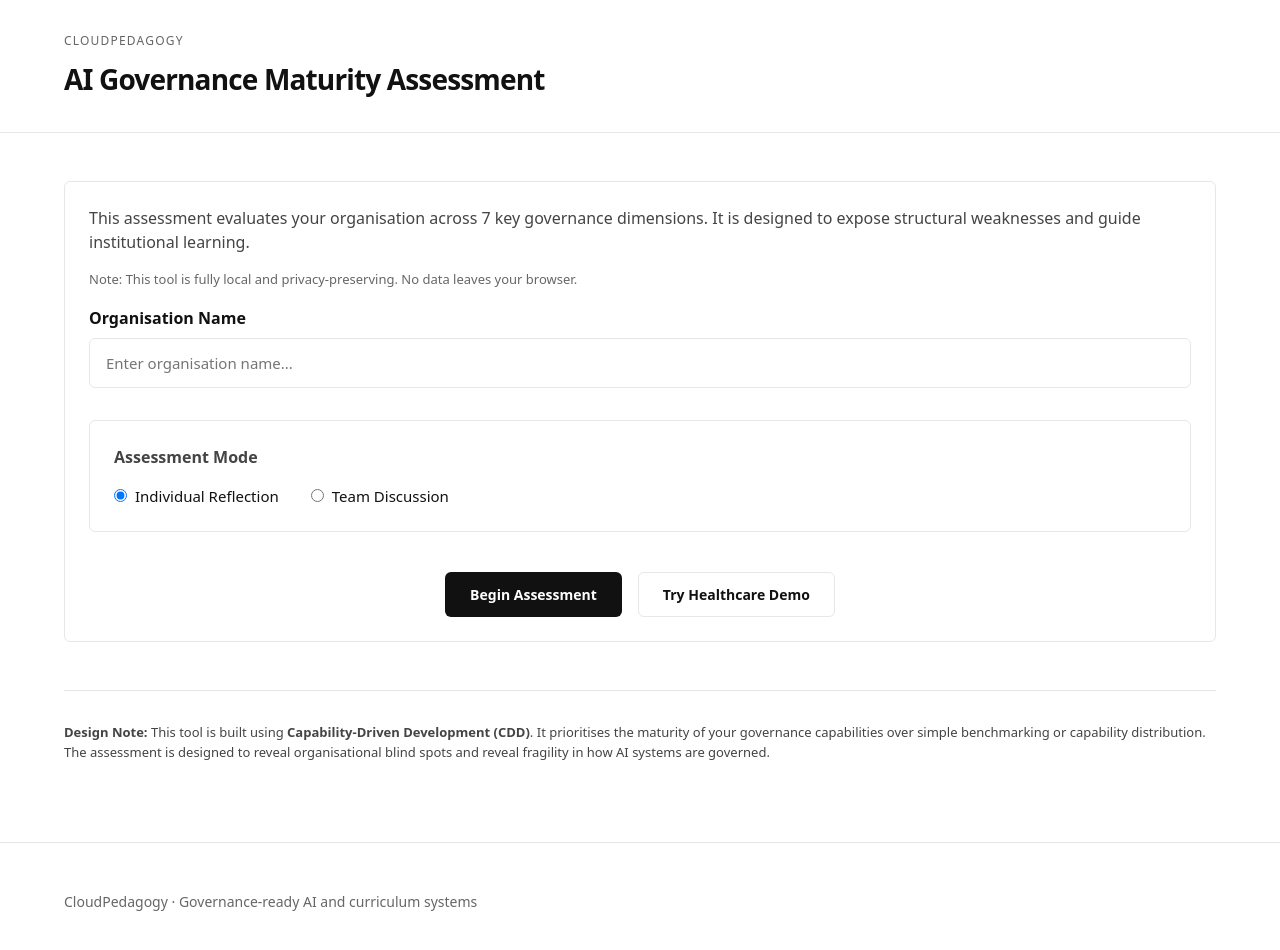
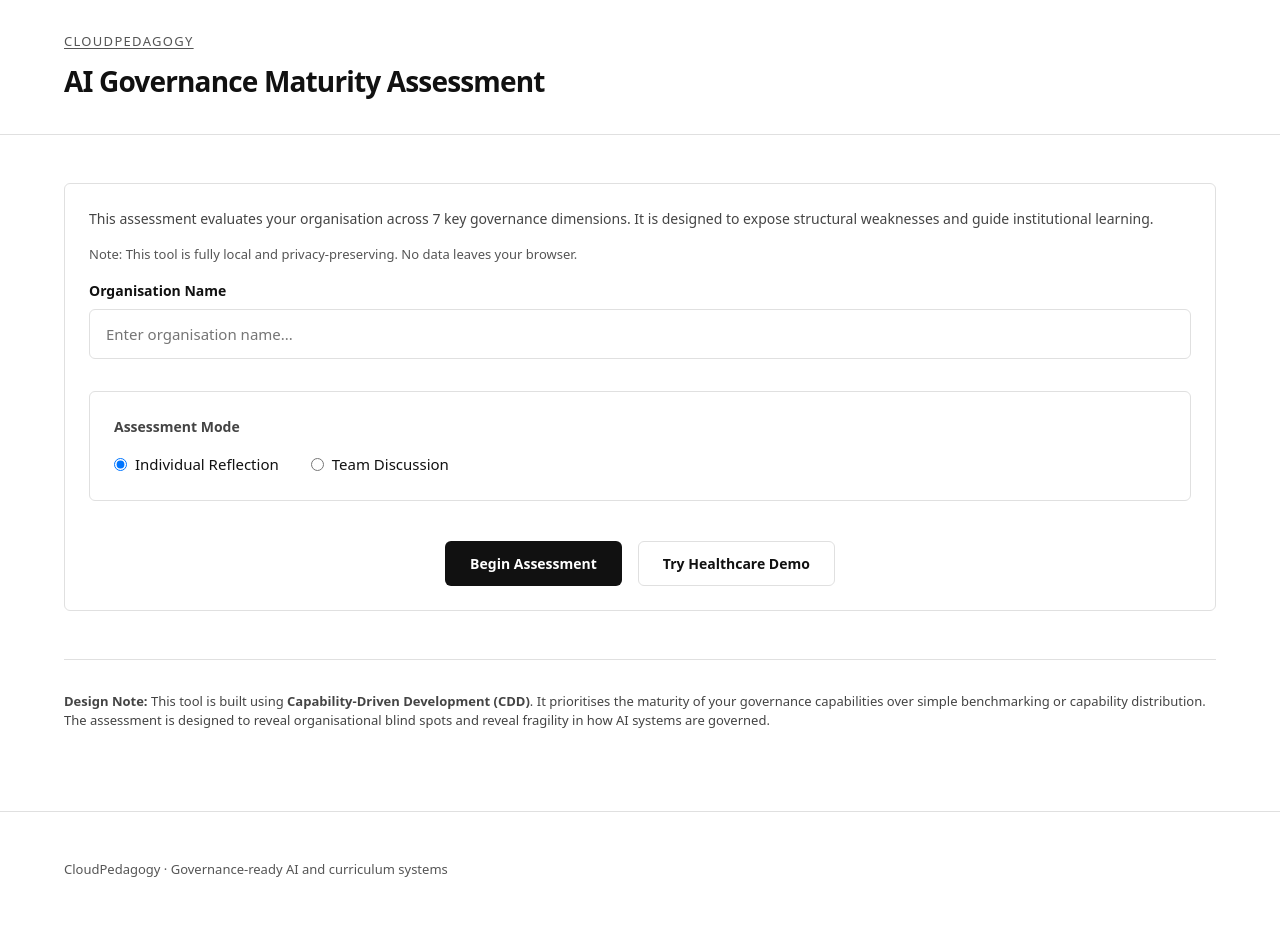
Before and after one commit to cloudpedagogy/cloudpedagogy-ai-governance-maturity-assessment, a website built with Vite: page index.html in a window 1280 px wide. After the commit the page ends 927 px from the top, so only its background shows below. Built offline with nearby package versions, Linux system fonts and the light colour scheme.

Commit message:
UI update to make unified appearance. minimal style

```diff
--- a/src/components/AssessmentUI.ts
+++ b/src/components/AssessmentUI.ts
@@ -120,7 +120,7 @@ export class AssessmentUI {
                 <div class="nav-buttons" style="justify-content: center;">
                     <button type="button" class="primary" id="startBtn">${this.currentRecord.organisation_name ? 'Continue Assessment' : 'Begin Assessment'}</button>
                     <button type="button" class="secondary" id="demoBtn">Try Healthcare Demo</button>
-                    ${this.currentRecord.organisation_name ? `<button type="button" class="secondary" id="clearAll" style="color: #777;">Clear Progress</button>` : ''}
+                    ${this.currentRecord.organisation_name ? `<button type="button" class="secondary" id="clearAll" style="color: var(--color-text-secondary);">Clear Progress</button>` : ''}
                 </div>
             </div>
 
--- a/src/style.css
+++ b/src/style.css
@@ -1,15 +1,47 @@
 :root {
+  /* Design Tokens */
+  --color-text-primary: #111111;
+  --color-text-secondary: #555555;
+  --color-border-default: #e0e0e0;
+  --color-border-strong: #000000;
+
+  --font-size-body: 14px;
+  --font-size-meta: 13px;
+  --font-size-small: 12px;
+
+  --spacing-sm: 8px;
+  --spacing-md: 16px;
+  --spacing-lg: 24px;
+
+  /* Project Variables */
   --font-family: system-ui, -apple-system, BlinkMacSystemFont, 'Segoe UI', Roboto, Oxygen, Ubuntu, Cantarell, 'Open Sans', 'Helvetica Neue', sans-serif;
   --bg-color: #ffffff;
-  --text-primary: #111111;
+  --text-primary: var(--color-text-primary);
   --text-secondary: #444444;
-  --text-muted: #666666;
-  --border-color: #e5e7eb;
+  --text-muted: var(--color-text-secondary);
+  --border-color: var(--color-border-default);
   --radius: 6px;
-  --spacing-unit: 8px;
+  --spacing-unit: var(--spacing-sm);
   --max-width: 1200px;
 
   --transition: all 0.2s ease-in-out;
+}
+
+a {
+  color: inherit;
+  text-decoration: underline;
+  text-decoration-thickness: 1px;
+  text-underline-offset: 2px;
+  transition: opacity 0.2s ease;
+}
+
+a:hover {
+  opacity: 0.8;
+}
+
+:focus-visible {
+  outline: 2px solid rgba(0,0,0,0.2);
+  outline-offset: 2px;
 }
 
 * {
@@ -22,6 +54,7 @@ body {
   font-family: var(--font-family);
   background-color: var(--bg-color);
   color: var(--text-primary);
+  font-size: var(--font-size-body);
   line-height: 1.5;
   -webkit-font-smoothing: antialiased;
   -moz-osx-font-smoothing: grayscale;
@@ -41,8 +74,7 @@ body {
 }
 
 .brand-link {
-  text-decoration: none;
-  font-size: 0.75rem;
+  font-size: var(--font-size-meta);
   font-weight: 500;
   text-transform: uppercase;
   letter-spacing: 0.1em;
@@ -69,7 +101,7 @@ body {
 }
 
 .footer-container {
-  font-size: 0.875rem;
+  font-size: var(--font-size-meta);
   color: var(--text-muted);
 }
 
@@ -193,7 +225,7 @@ textarea {
 }
 
 .reflective-prompts li {
-  font-size: 0.875rem;
+  font-size: var(--font-size-meta);
   color: var(--text-secondary);
   margin-bottom: 0.5rem;
   padding-left: 1.25rem;
@@ -255,7 +287,7 @@ textarea {
 }
 
 .score-desc {
-  font-size: 0.8125rem;
+  font-size: var(--font-size-meta);
   color: var(--text-muted);
   line-height: 1.4;
 }
@@ -404,7 +436,7 @@ textarea {
 
 /* Badges / Tags (Standardised to plain text as requested) */
 .badge {
-  font-size: 0.75rem;
+  font-size: var(--font-size-meta);
   font-weight: 600;
   color: var(--text-muted);
   text-transform: uppercase;
@@ -412,6 +444,6 @@ textarea {
 }
 
 /* Utilities */
-.muted { color: var(--text-muted); font-size: 0.8125rem; }
+.muted { color: var(--text-muted); font-size: var(--font-size-meta); }
 .semibold { font-weight: 600; }
 .bold { font-weight: 700; }
```
